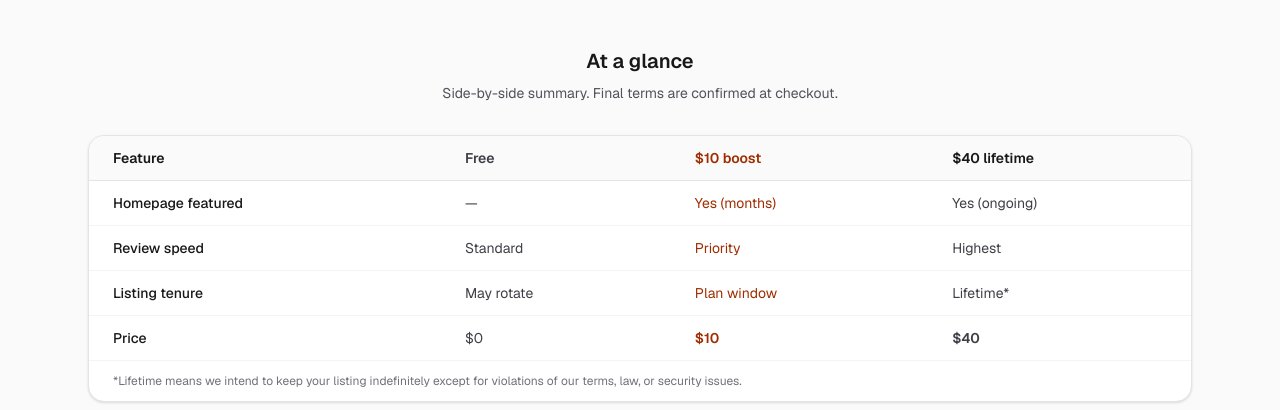
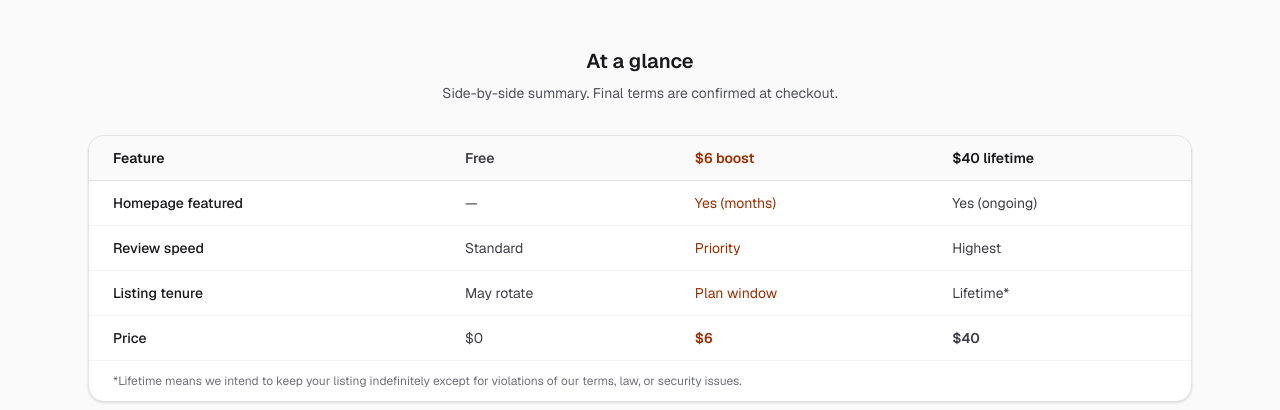
Before and after one commit to adil512/web-storeextensions, a Next.js app: page /pricing in a window 1280 px wide. Shown: the part 1280-1690 px from the top of the page. Built offline with nearby package versions, Linux system fonts and the light colour scheme; no server answers.

Commit message:
Update page.tsx

```diff
--- a/src/app/pricing/page.tsx
+++ b/src/app/pricing/page.tsx
@@ -241,7 +241,7 @@ export default async function PricingPage() {
                 <tr className="border-b border-zinc-200 bg-zinc-50/90">
                   <th className="px-4 py-3 font-semibold text-zinc-900 sm:px-6">Feature</th>
                   <th className="px-4 py-3 font-semibold text-zinc-700 sm:px-6">Free</th>
-                  <th className="px-4 py-3 font-semibold text-orange-800 sm:px-6">$10 boost</th>
+                  <th className="px-4 py-3 font-semibold text-orange-800 sm:px-6">$6 boost</th>
                   <th className="px-4 py-3 font-semibold text-zinc-900 sm:px-6">$40 lifetime</th>
                 </tr>
               </thead>
@@ -267,7 +267,7 @@ export default async function PricingPage() {
                 <tr>
                   <td className="px-4 py-3 font-medium text-zinc-900 sm:px-6">Price</td>
                   <td className="px-4 py-3 sm:px-6">$0</td>
-                  <td className="px-4 py-3 font-semibold text-orange-800 sm:px-6">$10</td>
+                  <td className="px-4 py-3 font-semibold text-orange-800 sm:px-6">$6</td>
                   <td className="px-4 py-3 font-semibold sm:px-6">$40</td>
                 </tr>
               </tbody>
```
